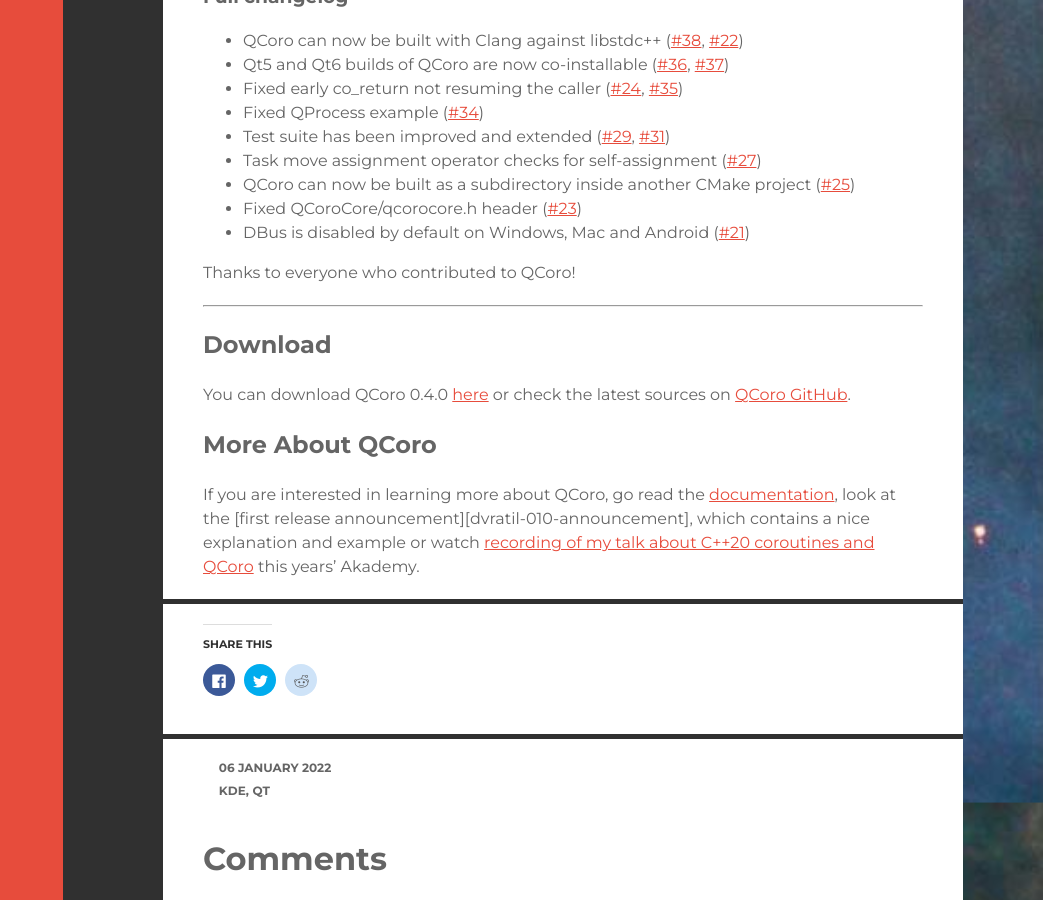
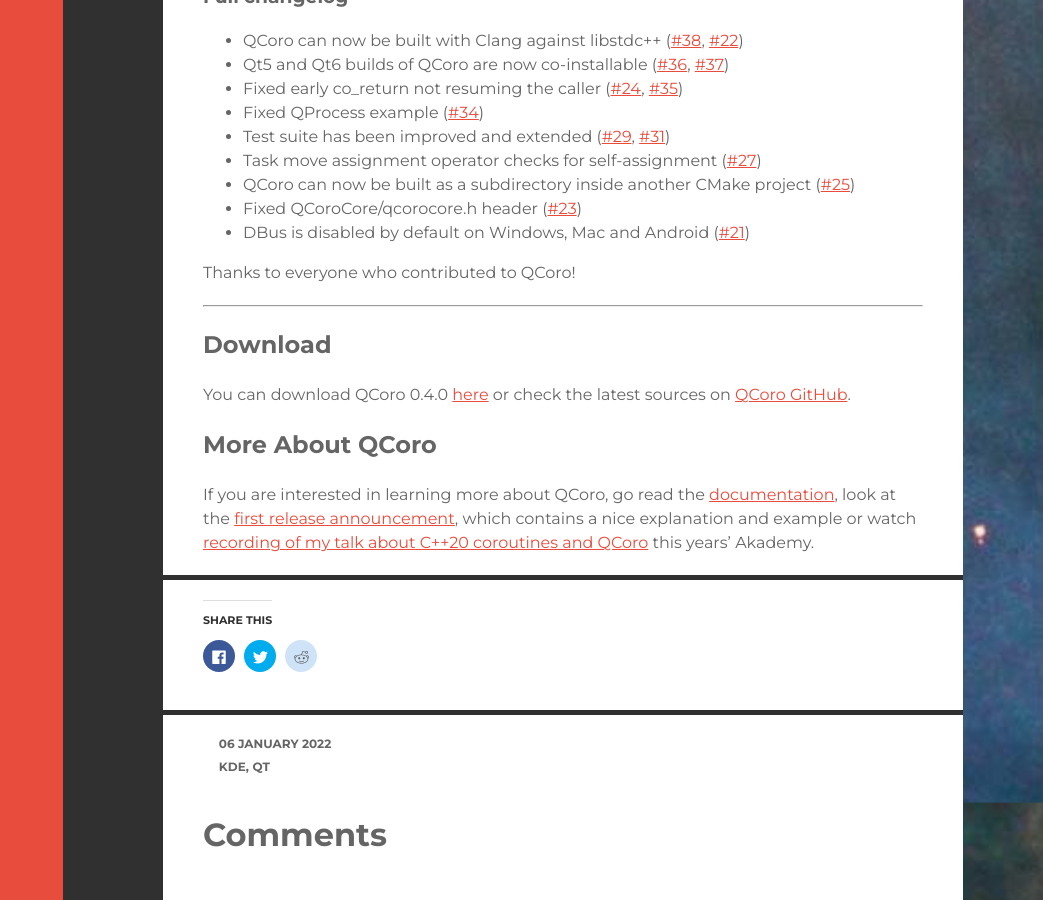
Before and after one commit to danvratil/dvratilcz, a Jekyll site: the page built from _posts/2022-01-06-qcoro-0.4.0-release-announcement.md, in a window 1280 px wide and 900 px high, scrolled down 1523 px. Shown: the whole window, without its empty margins (237-1280 px from the left). Built offline with Jekyll 4.4.1, drawn with Linux system fonts in a browser that asks for light colours; some web fonts are replaced; comment, search, counter and statistics services are not loaded; part of the change alters nothing that is shown.

```diff
--- a/_posts/2022-01-06-qcoro-0.4.0-release-announcement.md
+++ b/_posts/2022-01-06-qcoro-0.4.0-release-announcement.md
@@ -88,3 +88,4 @@ watch [recording of my talk about C++20 coroutines and QCoro][qcoro-youtube] thi
 [qcoro-github]: https://github.com/danvratil/qcoro
 [qcoro-youtube]: https://www.youtube.com/watch?v=KKVqFqbXJaU&list=PLsHpGlwPdtMq6pJ4mqBeYNWOanjdIIPTJ&index=20
 [qcoro-docs]: https://qcoro.dvratil.cz/
+[dvratil-010-announcement]: https://www.dvratil.cz/2021/08/first-qcoro-release
```
